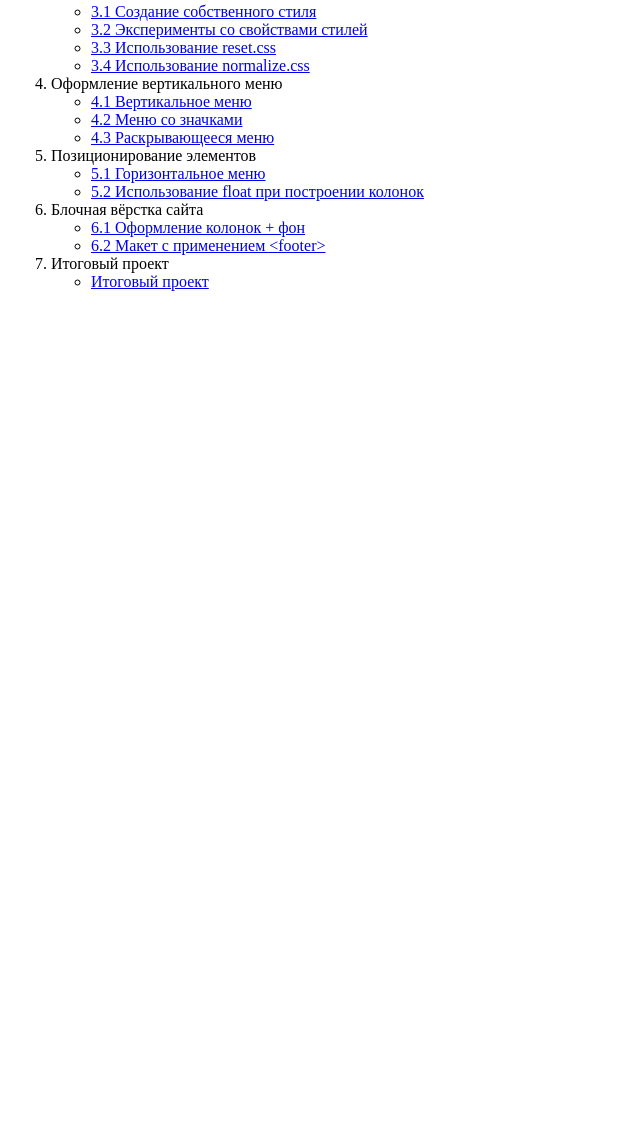
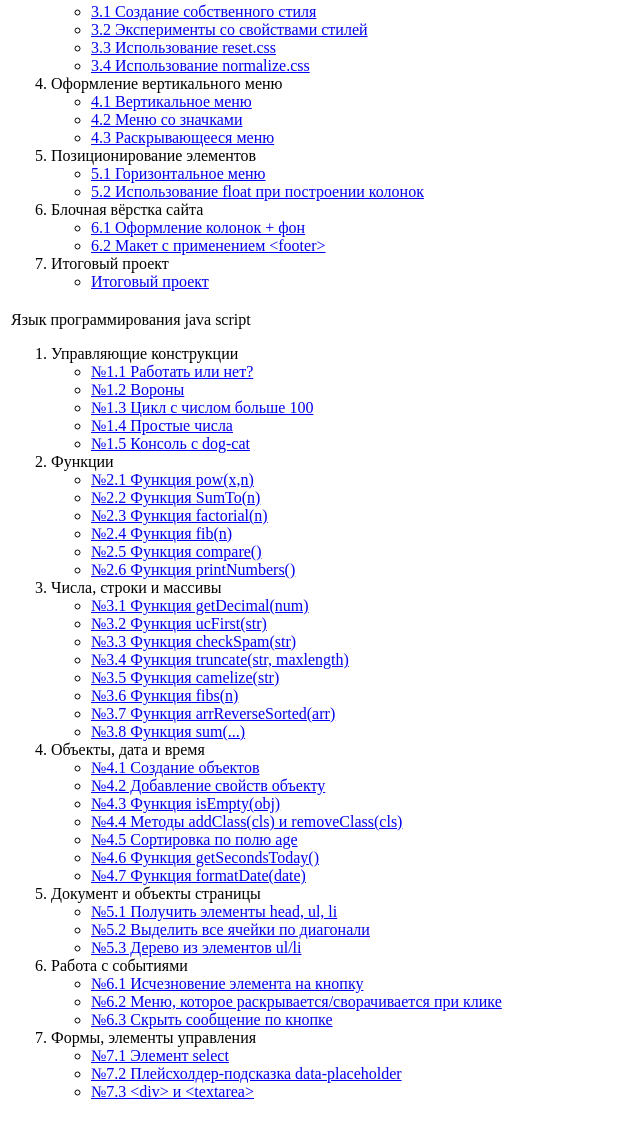
Before and after one commit to GVGNR/GVGNR.github.io, a plain HTML site: page index.html in a window 1280 px wide. Shown: the part 348-1476 px from the top of the page, without its empty margins (0-640 px from the left). Before the commit the page ends 800 px from the top, so only its background shows below. Drawn offline with Linux system fonts and the light colour scheme.

Commit message:
Update index.html

```diff
--- a/index.html
+++ b/index.html
@@ -67,6 +67,79 @@
 				</ol>
 				</td>
 				</tr>
+			<td>Язык программирования java script
+<ol>
+	<li>Управляющие конструкции
+	<ul>
+<li><a href="https://gvgnr.github.io/js/lab1/lab1&1.html">№1.1 Работать или нет?</a></li>
+<li><a href="https://gvgnr.github.io/js/lab1/lab1&2.html">№1.2 Вороны</a></li>
+<li><a href="https://gvgnr.github.io/js/lab1/lab1&3.html">№1.3 Цикл с числом больше 100</a></li>
+<li><a href="https://gvgnr.github.io/js/lab1/lab1&4.html">№1.4 Простые числа</a></li>
+<li><a href="https://gvgnr.github.io/js/lab1/lab1&5.html">№1.5 Консоль с dog-cat</a></li>
+	</ul>
+	</li>
+	<li>Функции
+	<ul>
+<li><a href="https://gvgnr.github.io/js/lab2/lab2&1.html">№2.1 Функция pow(x,n)</a></li>
+<li><a href="https://gvgnr.github.io/js/lab2/lab2&2.html">№2.2 Функция SumTo(n)</a></li>
+<li><a href="https://gvgnr.github.io/js/lab2/lab2&3.html">№2.3 Функция factorial(n)</a></li>
+<li><a href="https://gvgnr.github.io/js/lab2/lab2&4.html">№2.4 Функция fib(n)</a></li>
+<li><a href="https://gvgnr.github.io/js/lab2/lab2&5.html">№2.5 Функция compare()</a></li>
+<li><a href="https://gvgnr.github.io/js/lab2/lab2&6.html">№2.6 Функция printNumbers()</a></li>
+	</ul>
+	</li>
+	<li>Числа, строки и массивы
+	<ul>
+<li><a href="https://gvgnr.github.io/js/lab3/lab3&1.html">№3.1 Функция getDecimal(num)</a></li>
+<li><a href="https://gvgnr.github.io/js/lab3/lab3&2.html">№3.2 Функция ucFirst(str)</a></li>
+<li><a href="https://gvgnr.github.io/js/lab3/lab3&3.html">№3.3 Функция checkSpam(str)</a></li>
+<li><a href="https://gvgnr.github.io/js/lab3/lab3&4.html">№3.4 Функция truncate(str, maxlength)</a></li>
+<li><a href="https://gvgnr.github.io/js/lab3/lab3&5.html">№3.5 Функция camelize(str)</a></li>
+<li><a href="https://gvgnr.github.io/js/lab3/lab3&6.html">№3.6 Функция fibs(n)</a></li>
+<li><a href="https://gvgnr.github.io/js/lab3/lab3&7.html">№3.7 Функция arrReverseSorted(arr)</a></li>
+<li><a href="https://gvgnr.github.io/js/lab3/lab3&8.html">№3.8 Функция sum(...)</a></li>
+	</ul>
+	</li>
+	<li>Объекты, дата и время
+	<ul>
+<li><a href="https://gvgnr.github.io/js/lab4/lab4&1.html">№4.1 Создание объектов</a></li>
+<li><a href="https://gvgnr.github.io/js/lab4/lab4&2.html">№4.2 Добавление свойств объекту</a></li>
+<li><a href="https://gvgnr.github.io/js/lab4/lab4&3.html">№4.3 Функция isEmpty(obj)</a></li>
+<li><a href="https://gvgnr.github.io/js/lab4/lab4&4.html">№4.4 Методы addClass(cls) и removeClass(cls)</a></li>
+<li><a href="https://gvgnr.github.io/js/lab4/lab4&5.html">№4.5 Сортировка по полю age</a></li>
+<li><a href="https://gvgnr.github.io/js/lab4/lab4&6.html">№4.6 Функция getSecondsToday()</a></li>
+<li><a href="https://gvgnr.github.io/js/lab4/lab4&7.html">№4.7 Функция formatDate(date)</a></li>
+	</ul>
+	</li>
+	<li>Документ и объекты страницы
+	<ul>
+<li><a href="https://gvgnr.github.io/js/lab5/lab5&1.html">№5.1 Получить элементы head, ul, li</a></li>
+<li><a href="https://gvgnr.github.io/js/lab5/lab5&2.html">№5.2 Выделить все ячейки по диагонали</a></li>
+<li><a href="https://gvgnr.github.io/js/lab5/lab5&3.html">№5.3 Дерево из элементов ul/li</a></li>
+	</ul>
+	</li>
+	<li>Работа с событиями
+	<ul>
+<li><a href="https://gvgnr.github.io/js/lab6/lab6&1.html">№6.1 Исчезновение элемента на кнопку</a></li>
+<li><a href="https://gvgnr.github.io/js/lab6/lab6&2.html">№6.2 Меню, которое раскрывается/сворачивается при клике</a></li>
+<li><a href="https://gvgnr.github.io/js/lab6/lab6&3.html">№6.3 Скрыть сообщение по кнопке</a></li>
+	</ul>
+	</li>
+	<li>Формы, элементы управления
+	<ul>
+<li><a href="https://gvgnr.github.io/js/lab7/lab7&1.html">№7.1 Элемент select</a></li>
+<li><a href="https://gvgnr.github.io/js/lab7/lab7&2.html">№7.2 Плейсхолдер-подсказка data-placeholder</a></li>
+<li><a href="https://gvgnr.github.io/js/lab7/lab7&3.html">№7.3 &lt;div&gt; и &lt;textarea&gt;</a></li>
+	</ul>
+	</li>
+</ol>
+			</td>
+		</tr>
+	</tbody>
+</table>
+</nav>
+</body>
+</html>
 		</tbody>
 		</table>
 	</nav>
```
